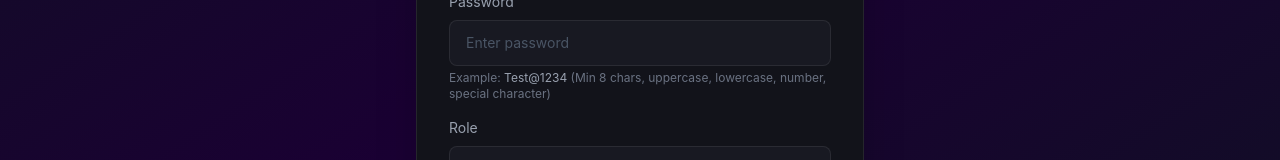
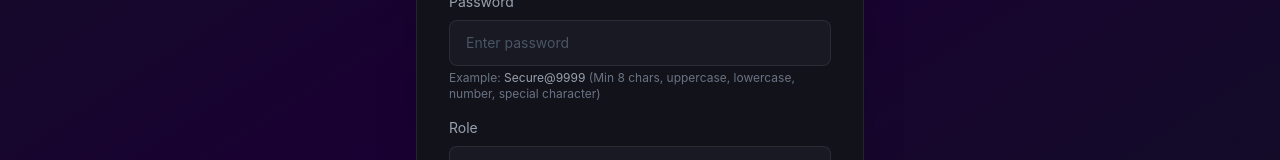
Before and after one commit to segusantosh23/lab-resource-utilization, a React (Vite) app in the folder lab-resource-utilization/frontend/: page /signup in a window 1280 px wide. Shown: the part 413-573 px from the top of the page. Built offline with nearby package versions, Linux system fonts and the light colour scheme.

Commit message:
Add random password examples for each signup

```diff
--- a/lab-resource-utilization/frontend/src/pages/Signup.jsx
+++ b/lab-resource-utilization/frontend/src/pages/Signup.jsx
@@ -13,6 +13,25 @@ const Signup = () => {
     password: '',
     role: 'RESEARCHER'
   });
+
+  // Generate random password example
+  const generatePasswordExample = () => {
+    const examples = [
+      'Test@1234',
+      'SecurePass@2024',
+      'MyPassword@99',
+      'StrongP@ss123',
+      'ValidPass@456',
+      'Sample@7890',
+      'Example@2025',
+      'Password@123',
+      'MySecret@456',
+      'Secure@9999'
+    ];
+    return examples[Math.floor(Math.random() * examples.length)];
+  };
+
+  const [passwordExample] = useState(generatePasswordExample());
 
   // Step 2: OTP Verification
   const [otp, setOtp] = useState('');
@@ -282,7 +301,7 @@ const Signup = () => {
                   className="w-full bg-[#181922] border border-white/[0.08] rounded-lg px-4 py-3 text-sm focus:ring-2 focus:ring-purple-500 focus:outline-none text-white placeholder-gray-600 transition"
                 />
                 <p className="text-xs text-gray-500 mt-1">
-                  Example: <span className="text-gray-400">Test@1234</span> (Min 8 chars, uppercase, lowercase, number, special character)
+                  Example: <span className="text-gray-400">{passwordExample}</span> (Min 8 chars, uppercase, lowercase, number, special character)
                 </p>
               </div>
 
```
